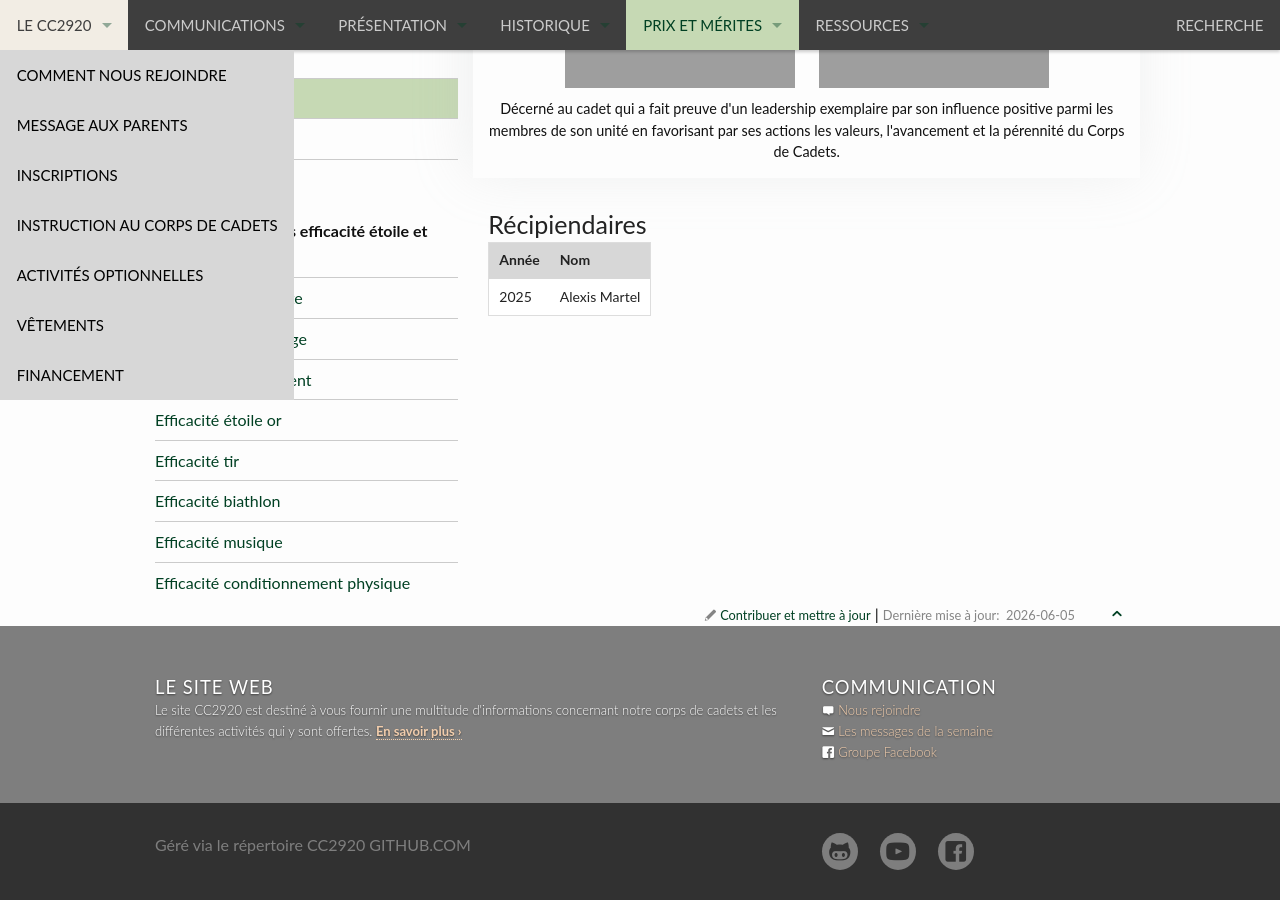
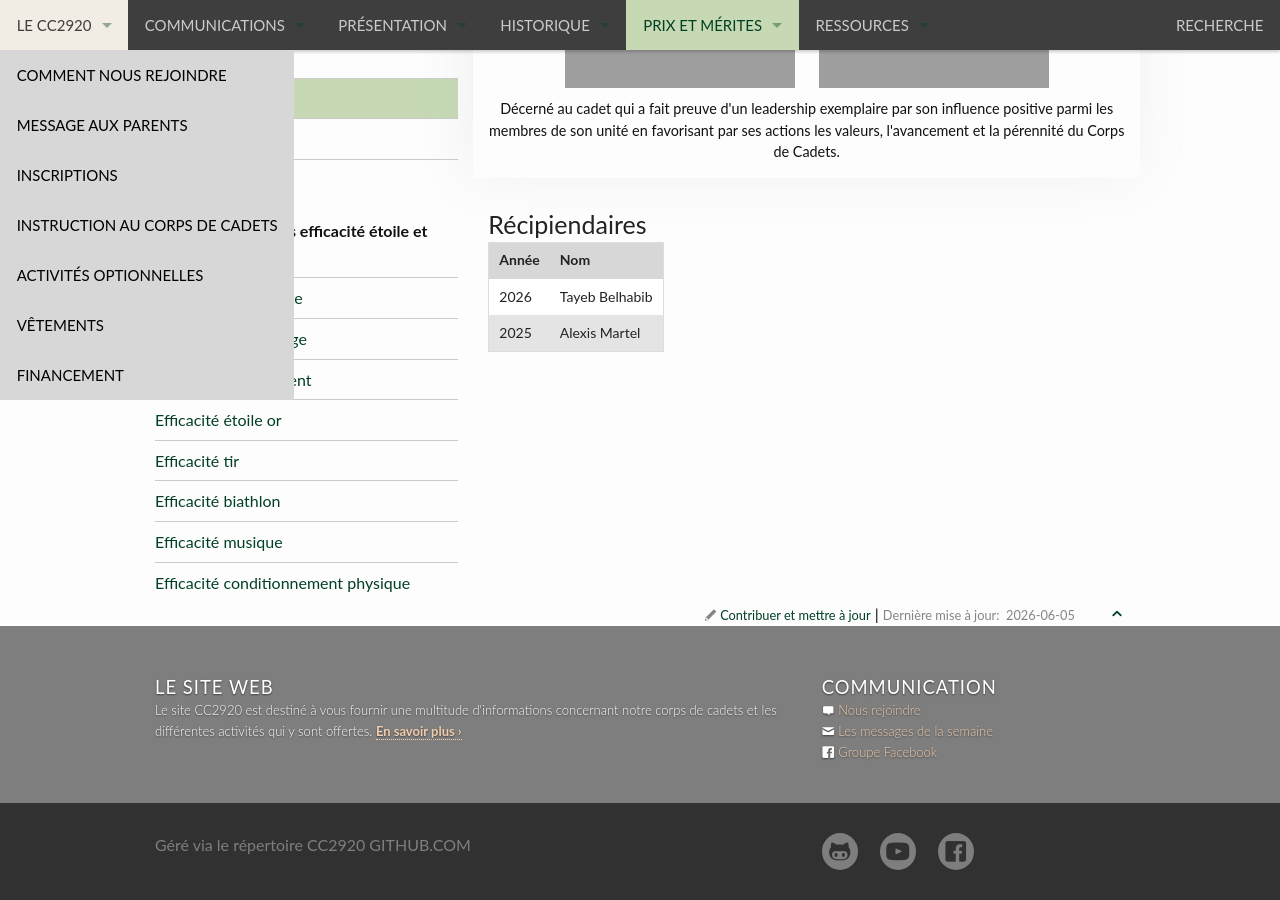
Before and after one commit to CC2920/web, a Jekyll site: the page built from _prix/plaques-trophees/major-mario-dorais.md, in a window 1280 px wide and 900 px high, scrolled down 583 px. Built offline with Jekyll 4.4.1, drawn with Linux system fonts in a browser that asks for light colours.

Commit message:
Add Tayeb Belhabib as a 2026 recipient

```diff
--- a/_prix/plaques-trophees/major-mario-dorais.md
+++ b/_prix/plaques-trophees/major-mario-dorais.md
@@ -17,4 +17,5 @@ prix:
 
 | Année | Nom |
 | --- | --- |
+|2026 | Tayeb Belhabib |
 | 2025 | Alexis Martel |
```
